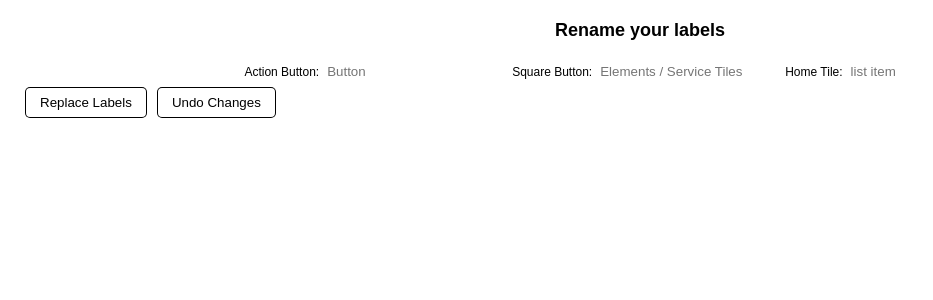
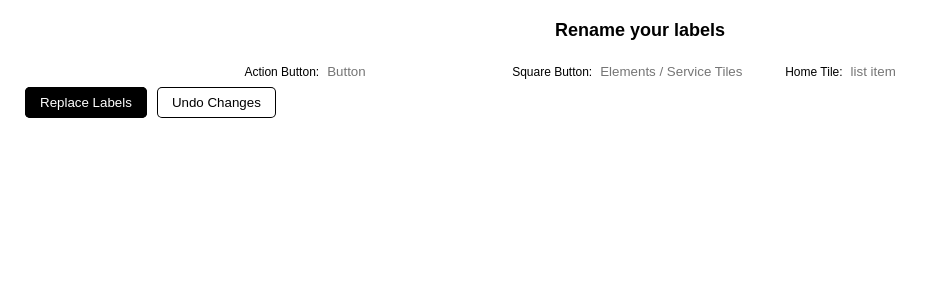
Before and after one commit to csdiehl/figma-namer-plugin, a React app: page / in a window 1280 px wide. Shown: the top 300 px of the page, without its empty margins (0-933 px from the left). Built offline with nearby package versions, Linux system fonts and the light colour scheme.

Commit message:
conditional button styling

```diff
--- a/src/app/components/App.tsx
+++ b/src/app/components/App.tsx
@@ -12,6 +12,7 @@ function App() {
   const actionBox = React.useRef<HTMLInputElement>(undefined);
   const homeBox = React.useRef<HTMLInputElement>(undefined);
 
+  // track whether labels have been changed. Make user undo changes before modifying form input
   const [changed, setChanged] = useState(false);
 
   function formatNameData() {
@@ -26,16 +27,23 @@ function App() {
   const onReplace = () => {
     setChanged(true);
     const nameData = formatNameData();
-    console.log(nameData);
     parent.postMessage({ pluginMessage: { type: 'replace-labels', data: nameData } }, '*');
   };
 
   const onUndo = () => {
     setChanged(false);
+
     const nameData = formatNameData();
+    console.log(nameData);
+
     const reverseNames = Object.entries(nameData).map(([key, value]) => [value, key]);
     const namesFlipped = Object.fromEntries(reverseNames);
     parent.postMessage({ pluginMessage: { type: 'undo', data: namesFlipped } }, '*');
+
+    // clear form input
+    actionBox.current.value = '';
+    squareBox.current.value = '';
+    homeBox.current.value = '';
   };
 
   React.useEffect(() => {
@@ -70,8 +78,18 @@ function App() {
       <label htmlFor="home-input">Home Tile:</label>
       <input disabled={changed} placeholder={defaultNames['list #1']} id="home-input" type="text" ref={homeBox}></input>
       <div style={{ display: 'flex' }}>
-        <button onClick={onReplace}>Replace Labels</button>
-        <button onClick={onUndo}>Undo Changes</button>
+        <button
+          style={{ backgroundColor: changed ? '#FFF' : '#000', color: changed ? '#000' : '#FFF' }}
+          onClick={onReplace}
+        >
+          Replace Labels
+        </button>
+        <button
+          style={{ backgroundColor: !changed ? '#FFF' : '#000', color: !changed ? '#000' : '#FFF' }}
+          onClick={onUndo}
+        >
+          Undo Changes
+        </button>
       </div>
     </div>
   );
```
